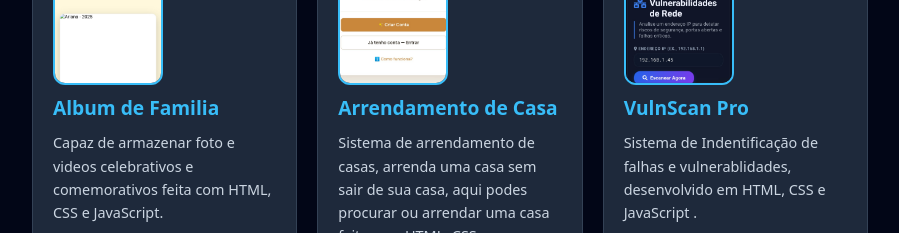
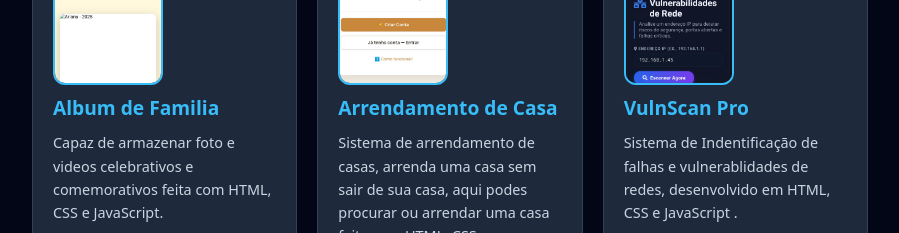
Before and after one commit to geovanevirgilio40-gif/Virgiliogeo, a plain HTML site: page index.html in a window 1280 px wide. Shown: the part 1280-1513 px from the top of the page, without its empty margins (190-1089 px from the left). Drawn offline with Linux system fonts and the light colour scheme.

Commit message:
Atualizar o index.html

```diff
--- a/index.html
+++ b/index.html
@@ -426,7 +426,7 @@
            <div class="projeto">
                <img class="foto" src="IMG/6.jpg">
                <h3>VulnScan Pro</h3>
-               <p>Sistema de Indentificação de falhas e vulnerablidades, desenvolvido em HTML, CSS e JavaScript .</p>
+               <p>Sistema de Indentificação de falhas e vulnerablidades de redes, desenvolvido em HTML, CSS e JavaScript .</p>
 <a href="#" target="_blank">
 
  <div class="btn-ver">  ver projeto</div>
```
